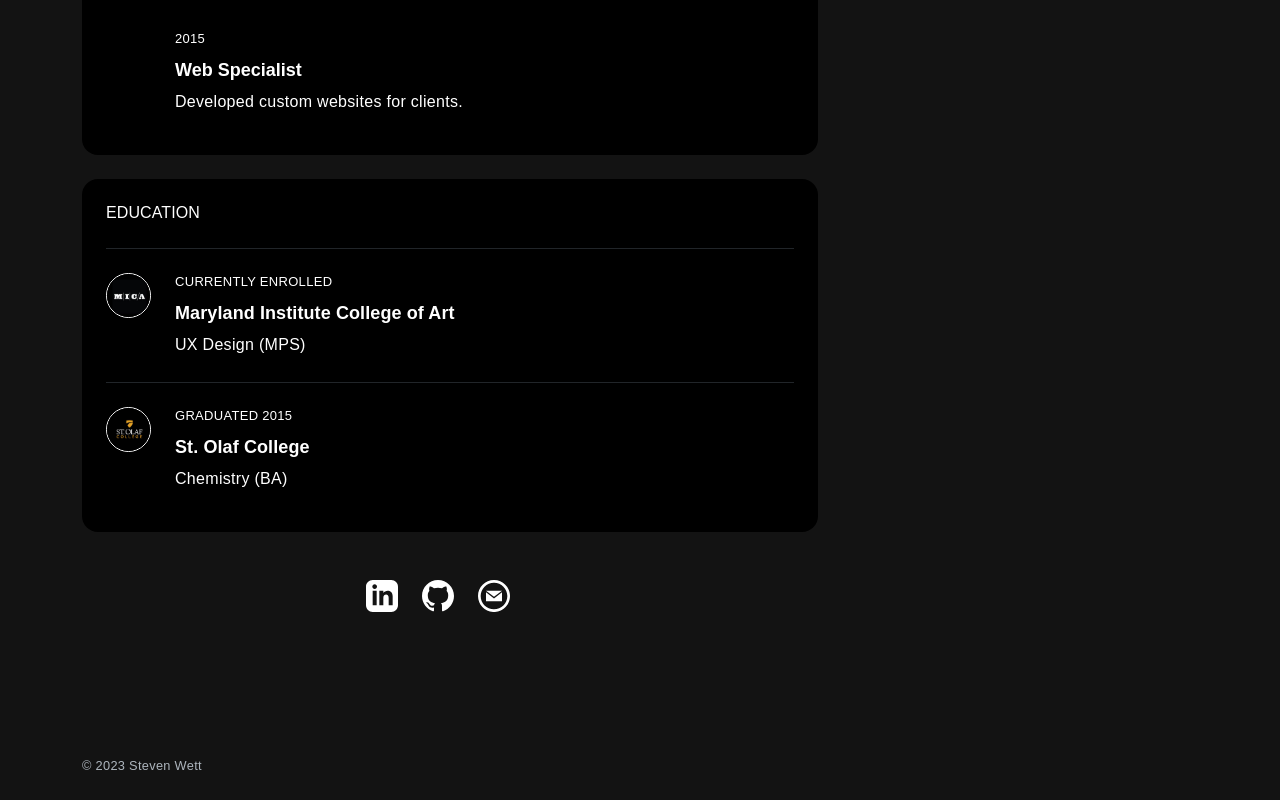
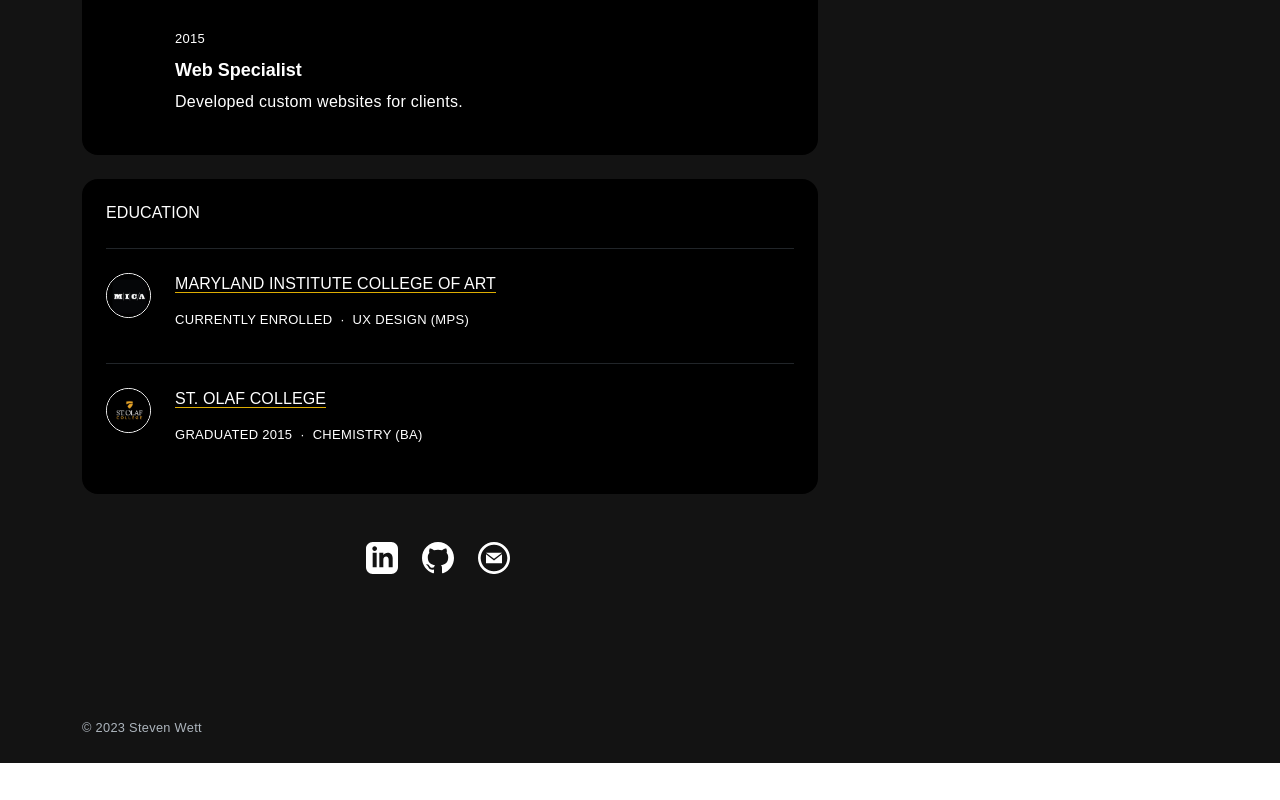
Before and after one commit to stevenwett/stevenwett, a React (Create React App) app: page /about in a window 1280 px wide. Shown: the part 793-1593 px from the top of the page. After the commit the page ends 1556 px from the top, so only its background shows below. Built offline with nearby package versions, Linux system fonts and the light colour scheme; a web font is replaced by a local one.

Commit message:
Make styling for education consistent with the rest of the page

```diff
--- a/lib/scss/page.scss
+++ b/lib/scss/page.scss
@@ -696,8 +696,7 @@
 			margin-bottom: 0.6rem;
 		}
 
-		.position-title,
-		h3.institution {
+		.position-title {
 			font-size: 1.125rem;
 			font-weight: $font-weight-bold;
 			margin-bottom: 0.4rem;
--- a/src/routes/About.js
+++ b/src/routes/About.js
@@ -92,10 +92,9 @@ class About extends React.Component {
 												</div>
 											</div>
 											<div>
+												<h3><a href="https://www.linkedin.com/school/maryland-institute-college-of-art/">Maryland Institute College of Art</a></h3>
 												<div className="position">
-													<div className="date">Currently Enrolled</div>
-													<h3 className="institution">Maryland Institute College of Art</h3>
-													<p>UX Design (MPS)</p>
+													<div className="date">Currently Enrolled&nbsp;&nbsp;&middot;&nbsp;&nbsp;UX Design (MPS)</div>
 												</div>
 											</div>
 										</section>
@@ -106,9 +105,10 @@ class About extends React.Component {
 												</div>
 											</div>
 											<div>
-												<div className="date">Graduated 2015</div>
-												<h3 className="institution">St. Olaf College</h3>
-												<p>Chemistry (BA)</p>
+												<h3><a href="https://www.linkedin.com/school/stolaf/">St. Olaf College</a></h3>
+												<div className="position">
+													<div className="date">Graduated 2015&nbsp;&nbsp;&middot;&nbsp;&nbsp;Chemistry (BA)</div>
+												</div>
 											</div>
 										</section>
 									</article>
```
Also changed, not shown: public/css/app.css, public/css/app.min.css, 2 other files (tests, documents, lock files or other folders).
